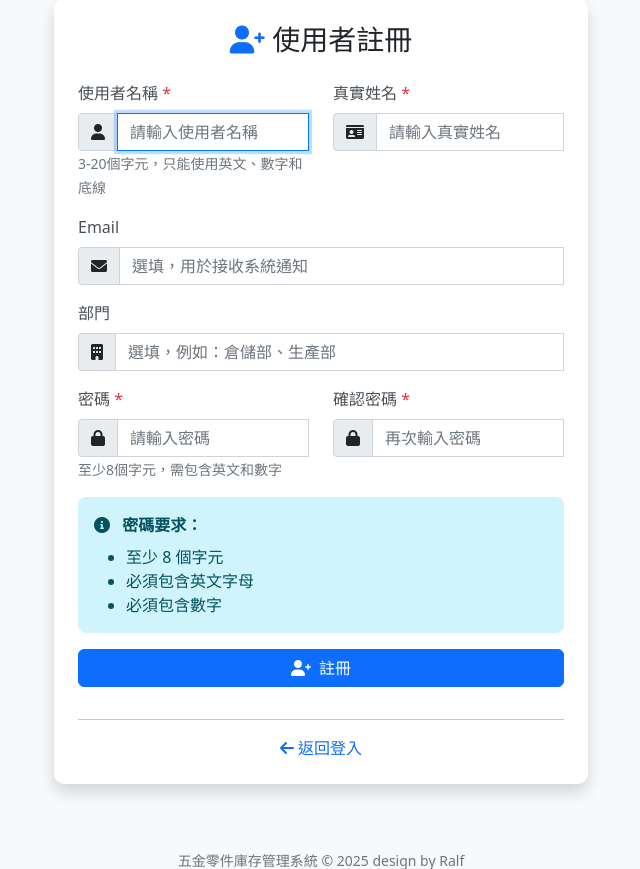
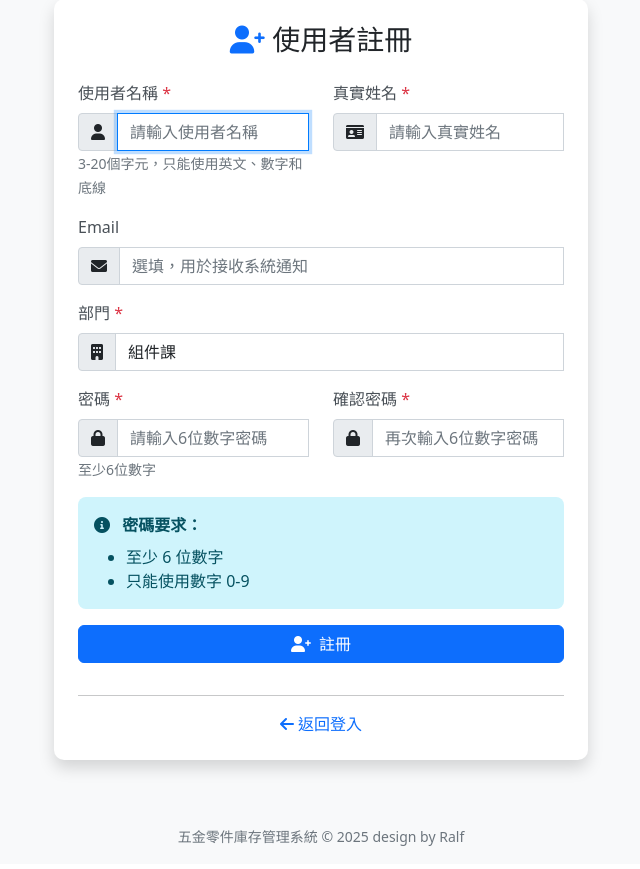
Before and after one commit to jasonkiller200/screw, a Flask app: page /register in a window 1280 px wide. Shown: the part 131-1000 px from the top of the page, without its empty margins (319-959 px from the left). After the commit the page ends 977 px from the top, so only its background shows below. Run offline with Flask 3, Linux system fonts and the light colour scheme; parts of the project's set-up code (start-up, migrations or seed data) failed here and were passed over; some libraries are stand-ins or nearby versions.

Commit message:
feat: 改進使用者管理和註冊功能
- 修改密碼要求為至少6位數字（移除字母要求）
- 新增使用者刪除功能（真正從資料庫移除）
- 將部門欄位改為必填項目，預填'組件課'
- 統一前端和後端驗證邏輯
- 改進使用者介面和錯誤訊息

```diff
--- a/templates/auth/register.html
+++ b/templates/auth/register.html
@@ -65,12 +65,13 @@
                         </div>
 
                         <div class="mb-3">
-                            <label for="department" class="form-label">部門</label>
+                            <label for="department" class="form-label">部門 <span class="text-danger">*</span></label>
                             <div class="input-group">
                                 <span class="input-group-text"><i class="fas fa-building"></i></span>
                                 <input type="text" class="form-control" id="department" name="department"
-                                       autocomplete="organization"
-                                       placeholder="選填，例如：倉儲部、生產部">
+                                       autocomplete="organization" required
+                                       value="組件課"
+                                       placeholder="請輸入部門名稱">
                             </div>
                         </div>
 
@@ -83,10 +84,12 @@
                                     <span class="input-group-text"><i class="fas fa-lock"></i></span>
                                     <input type="password" class="form-control" id="password" name="password"
                                            required autocomplete="new-password"
-                                           minlength="8"
-                                           placeholder="請輸入密碼">
+                                           minlength="6"
+                                           pattern="[0-9]{6,}"
+                                           title="請輸入至少6位數字"
+                                           placeholder="請輸入6位數字密碼">
                                 </div>
-                                <small class="text-muted">至少8個字元，需包含英文和數字</small>
+                                <small class="text-muted">至少6位數字</small>
                             </div>
 
                             <div class="col-md-6 mb-3">
@@ -97,8 +100,10 @@
                                     <span class="input-group-text"><i class="fas fa-lock"></i></span>
                                     <input type="password" class="form-control" id="password_confirm"
                                            name="password_confirm" required autocomplete="new-password"
-                                           minlength="8"
-                                           placeholder="再次輸入密碼">
+                                           minlength="6"
+                                           pattern="[0-9]{6,}"
+                                           title="請輸入至少6位數字"
+                                           placeholder="再次輸入6位數字密碼">
                                 </div>
                             </div>
                         </div>
@@ -108,9 +113,8 @@
                                 <i class="fas fa-info-circle me-2"></i>
                                 <strong>密碼要求：</strong>
                                 <ul class="mb-0 mt-2">
-                                    <li>至少 8 個字元</li>
-                                    <li>必須包含英文字母</li>
-                                    <li>必須包含數字</li>
+                                    <li>至少 6 位數字</li>
+                                    <li>只能使用數字 0-9</li>
                                 </ul>
                             </div>
                         </div>
@@ -150,13 +154,12 @@ document.getElementById('registerForm').addEventListener('submit', function(e) {
 // 即時顯示密碼強度提示
 document.getElementById('password').addEventListener('input', function(e) {
     const password = e.target.value;
-    const hasLetter = /[A-Za-z]/.test(password);
-    const hasNumber = /\d/.test(password);
-    const isLongEnough = password.length >= 8;
+    const isOnlyNumbers = /^[0-9]+$/.test(password);
+    const isLongEnough = password.length >= 6;
 
     // 更新輸入框邊框顏色
     if (password.length > 0) {
-        if (isLongEnough && hasLetter && hasNumber) {
+        if (isLongEnough && isOnlyNumbers) {
             e.target.classList.remove('is-invalid');
             e.target.classList.add('is-valid');
         } else {
```
Also changed, not shown: controllers/user_controller.py (+7 -3 lines), services/auth_service.py (+7 -5 lines), templates/auth/change_password.html (+14 -12 lines), templates/users/manage.html (+33 -4 lines).
